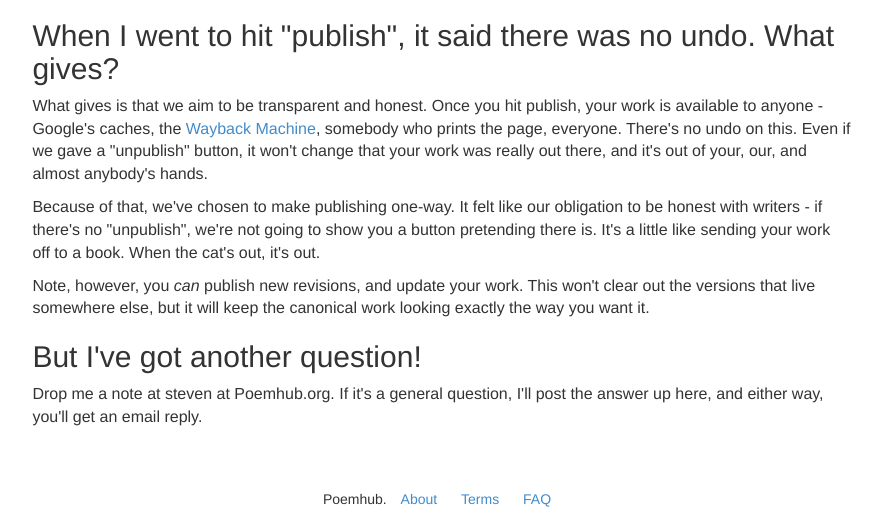
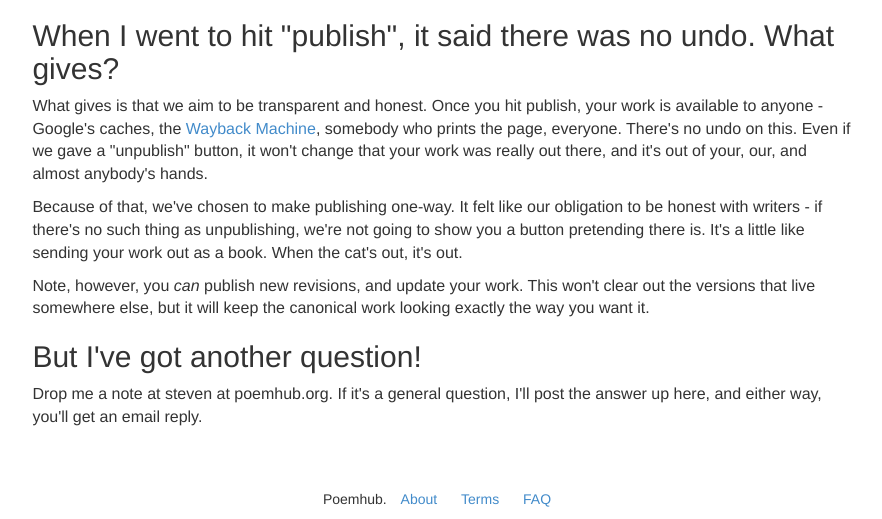
Before and after one commit to skoczen/poemhub, a Django app: template project/apps/main_site/templates/main_site/faq.html in a window 1280 px wide. Shown: the part 1175-1694 px from the top of the page, without its empty margins (198-1080 px from the left). Run offline with Django 3.2, Linux system fonts and the light colour scheme; the template is opened without the code that fills it, so the values that code supplies are empty; some libraries are stand-ins or nearby versions; some web fonts are replaced.

Commit message:
faq phrasing

```diff
--- a/project/apps/main_site/templates/main_site/faq.html
+++ b/project/apps/main_site/templates/main_site/faq.html
@@ -53,12 +53,12 @@
 
     <p>What gives is that we aim to be transparent and honest.  Once you hit publish, your work is available to anyone - Google's caches, the <a href="http://archive.org/web/" target="_blank">Wayback Machine</a>, somebody who prints the page, everyone.  There's no undo on this.  Even if we gave a "unpublish" button, it won't change that your work was really out there, and it's out of your, our, and almost anybody's hands.</p>
 
-    <p>Because of that, we've chosen to make publishing one-way.  It felt like our obligation to be honest with writers - if there's no "unpublish", we're not going to show you a button pretending there is. It's a little like sending your work off to a book.  When the cat's out, it's out.</p>
+    <p>Because of that, we've chosen to make publishing one-way.  It felt like our obligation to be honest with writers - if there's no such thing as unpublishing, we're not going to show you a button pretending there is. It's a little like sending your work out as a book.  When the cat's out, it's out.</p>
 
     <p>Note, however, you <i>can</i> publish new revisions, and update your work.  This won't clear out the versions that live somewhere else, but it will keep the canonical work looking exactly the way you want it.</p>
 
     <h2>But I've got another question!</h2>
-    <p>Drop me a note at steven at Poemhub.org.  If it's a general question, I'll post the answer up here, and either way, you'll get an email reply.</p>
+    <p>Drop me a note at steven at poemhub.org.  If it's a general question, I'll post the answer up here, and either way, you'll get an email reply.</p>
 
 </div>
 {% endblock %}
```
